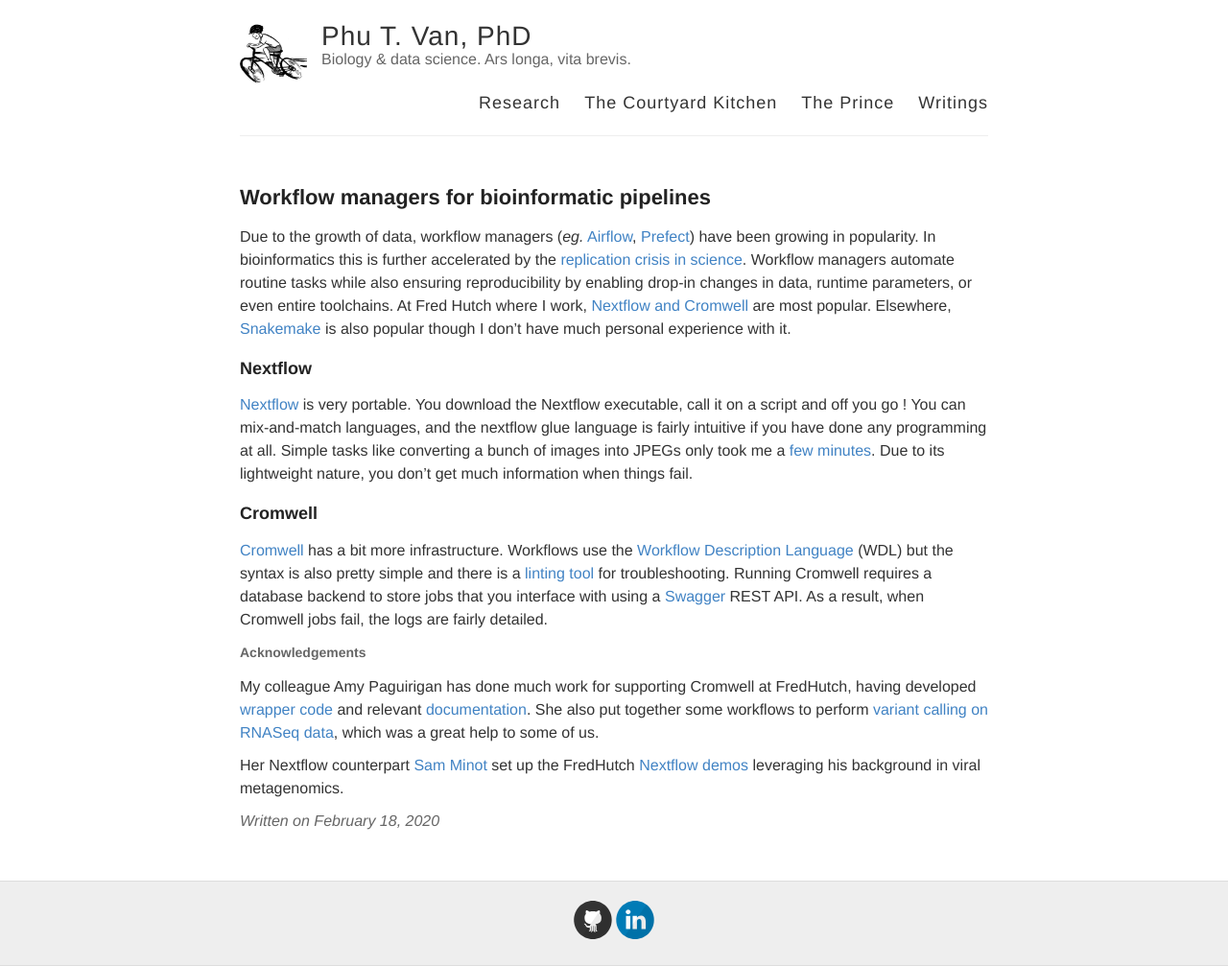
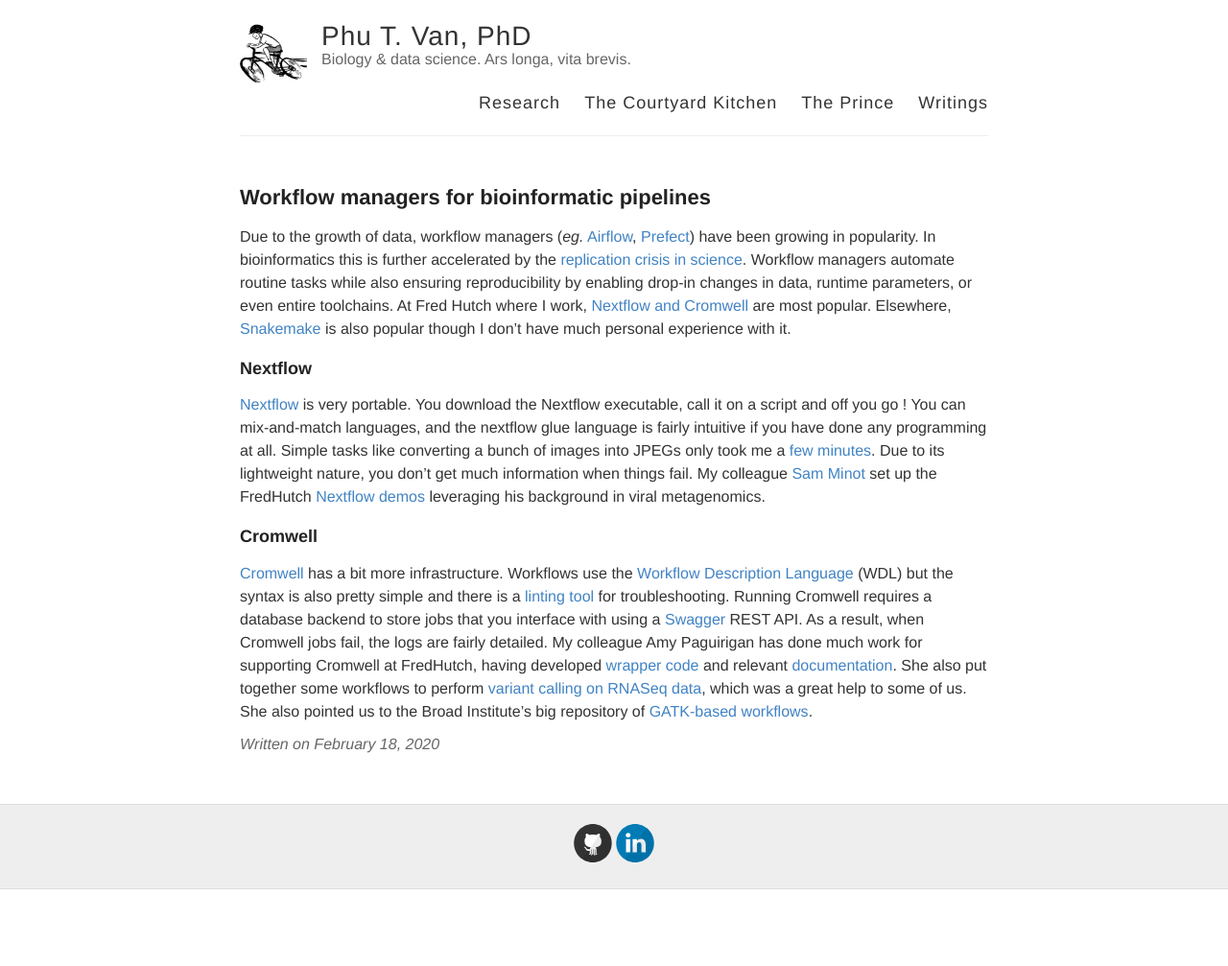
Before and after one commit to ptvan/ptvan.github.io, a Jekyll site: the page built from _posts/2020-02-18-workflow-managers.md, in a window 1280 px wide. Shown: the whole page at 96% size. Built offline with Jekyll 4.4.1, drawn with Linux system fonts in a browser that asks for light colours; after the commit the page ends 927 px from its top, so only the background shows below that.

Commit message:
updated workflow managers post

```diff
--- a/_posts/2020-02-18-workflow-managers.md
+++ b/_posts/2020-02-18-workflow-managers.md
@@ -6,12 +6,9 @@
 Due to the growth of data, workflow managers (_eg._ [Airflow](https://airflow.apache.org/), [Prefect](https://www.prefect.io/)) have been growing in popularity. In bioinformatics this is further accelerated by the [replication crisis in science](https://jamanetwork.com/journals/jama/fullarticle/201218). Workflow managers automate routine tasks while also ensuring reproducibility by enabling drop-in changes in data, runtime parameters, or even entire toolchains. At Fred Hutch where I work, [Nextflow and Cromwell](https://sciwiki.fredhutch.org/scicomputing/software_overview/#workflow-managers) are most popular. Elsewhere, [Snakemake](https://github.com/snakemake/snakemake) is also popular though I don't have much personal experience with it.
 
 ### Nextflow
-[Nextflow](https://www.nextflow.io/) is very portable. You download the Nextflow executable, call it on a script and off you go ! You can mix-and-match languages, and the nextflow glue language is fairly intuitive if you have done any programming at all. Simple tasks like converting a bunch of images into JPEGs only took me a [few minutes](https://github.com/ptvan/aws/blob/master/image_processing.nf). Due to its lightweight nature, you don't get much information when things fail.
+
+[Nextflow](https://www.nextflow.io/) is very portable. You download the Nextflow executable, call it on a script and off you go ! You can mix-and-match languages, and the nextflow glue language is fairly intuitive if you have done any programming at all. Simple tasks like converting a bunch of images into JPEGs only took me a [few minutes](https://github.com/ptvan/aws/blob/master/image_processing.nf). Due to its lightweight nature, you don't get much information when things fail. My colleague [Sam Minot](https://www.minot.bio/) set up the FredHutch [Nextflow demos](https://github.com/FredHutch/nf-core-aligngenomes) leveraging his background in viral metagenomics.
 
 ### Cromwell
-[Cromwell](https://github.com/broadinstitute/cromwell) has a bit more infrastructure. Workflows use the [Workflow Description Language](https://openwdl.org/) (WDL) but the syntax is also pretty simple and there is a [linting tool](https://cromwell.readthedocs.io/en/stable/WOMtool/) for troubleshooting. Running Cromwell requires a database backend to store jobs that you interface with using a [Swagger](https://swagger.io/) REST API. As a result, when Cromwell jobs fail, the logs are fairly detailed.
 
-#### Acknowledgements
-My colleague Amy Paguirigan has done much work for supporting Cromwell at FredHutch, having developed [wrapper code](https://github.com/fredhutch/fh.wdlr) and relevant [documentation](https://sciwiki.fredhutch.org/compdemos/Cromwell/). She also put together some workflows to perform [variant calling on RNASeq data](https://github.com/FredHutch/tg-wdl-RNAseqVariantCalling), which was a great help to some of us.
-
-Her Nextflow counterpart [Sam Minot](https://www.minot.bio/) set up the FredHutch [Nextflow demos](https://github.com/FredHutch/nf-core-aligngenomes) leveraging his background in viral metagenomics.
+[Cromwell](https://github.com/broadinstitute/cromwell) has a bit more infrastructure. Workflows use the [Workflow Description Language](https://openwdl.org/) (WDL) but the syntax is also pretty simple and there is a [linting tool](https://cromwell.readthedocs.io/en/stable/WOMtool/) for troubleshooting. Running Cromwell requires a database backend to store jobs that you interface with using a [Swagger](https://swagger.io/) REST API. As a result, when Cromwell jobs fail, the logs are fairly detailed. My colleague Amy Paguirigan has done much work for supporting Cromwell at FredHutch, having developed [wrapper code](https://github.com/fredhutch/fh.wdlr) and relevant [documentation](https://sciwiki.fredhutch.org/compdemos/Cromwell/). She also put together some workflows to perform [variant calling on RNASeq data](https://github.com/FredHutch/tg-wdl-RNAseqVariantCalling), which was a great help to some of us. She also pointed us to the Broad Institute's big repository of [GATK-based workflows](https://github.com/gatk-workflows).
```
